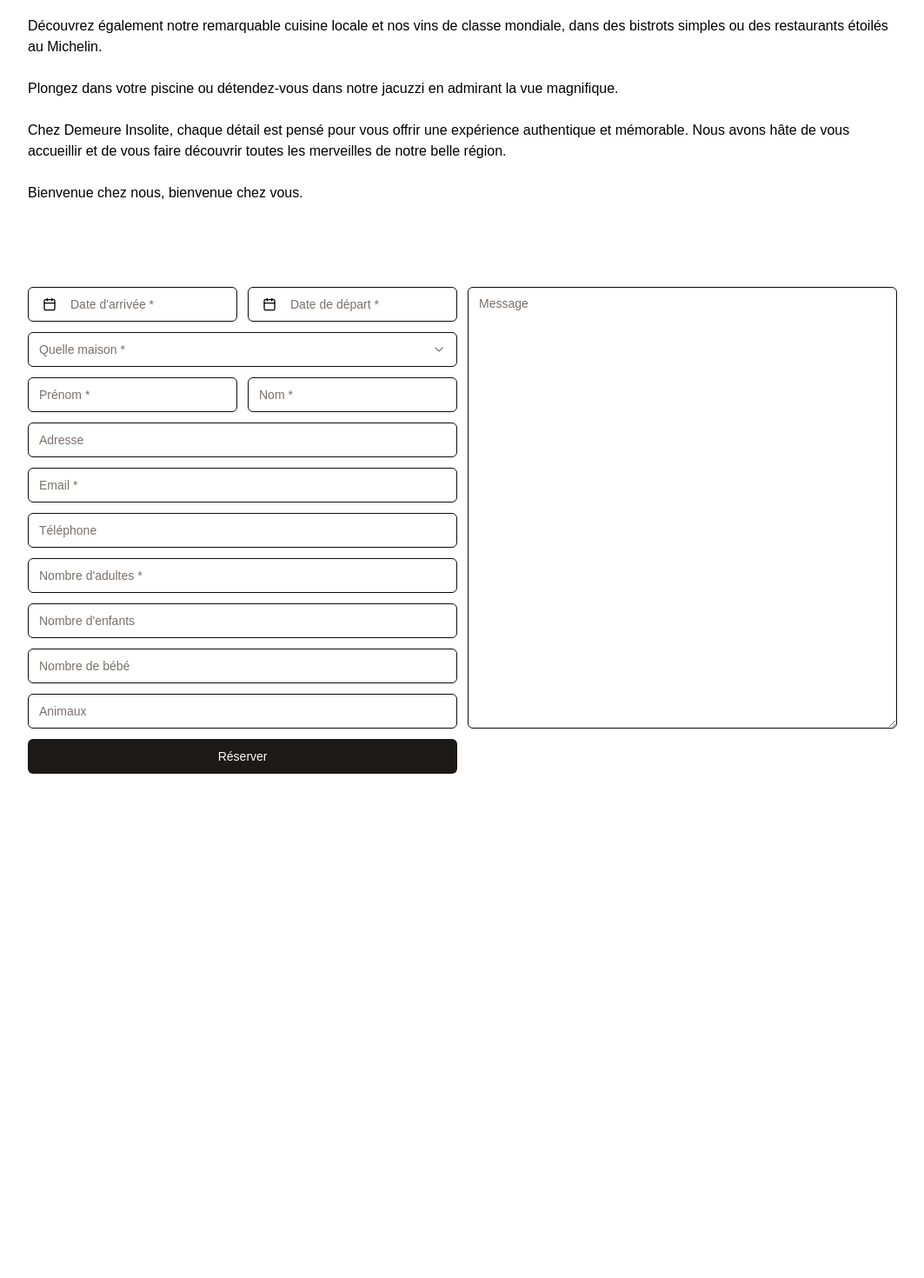
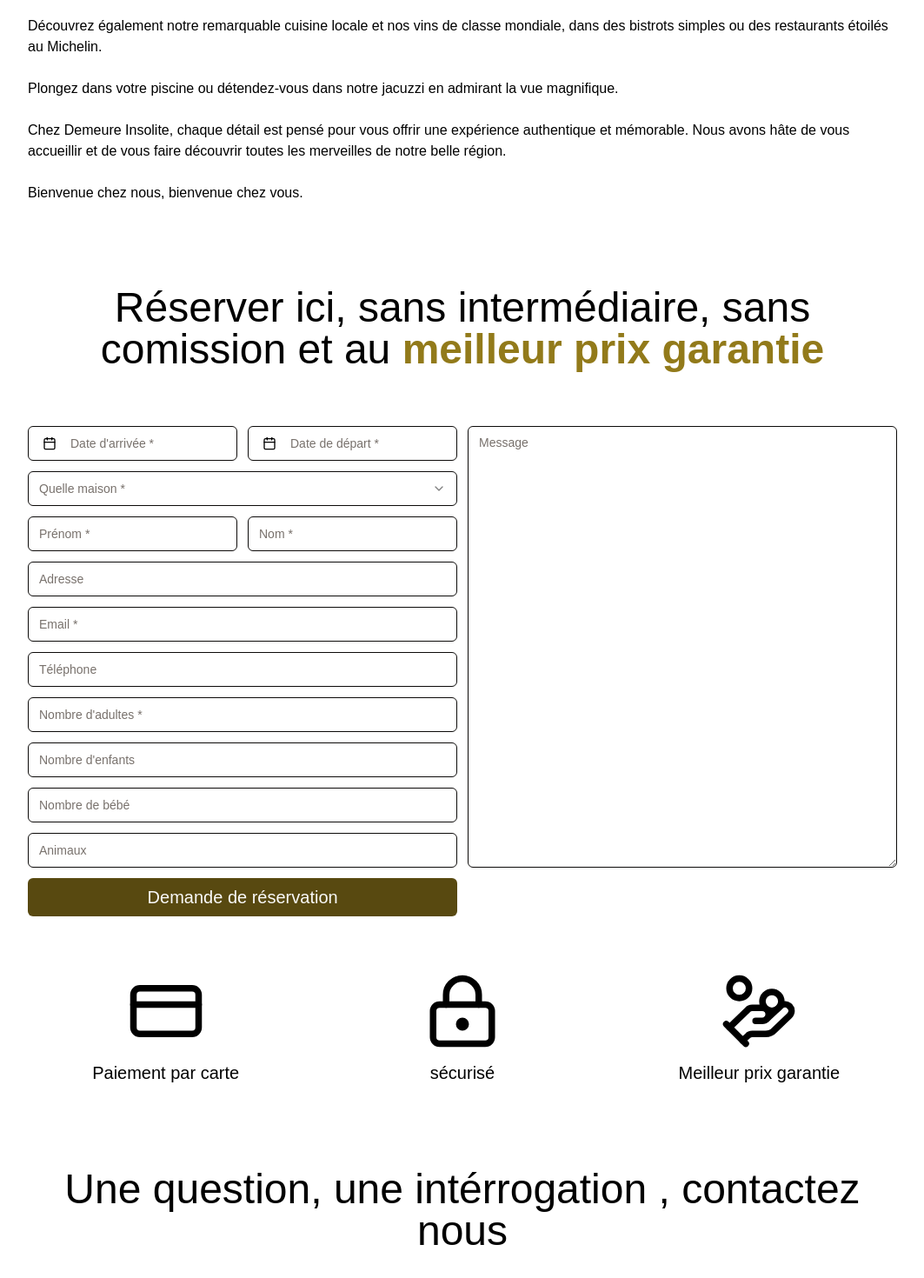
Before and after one commit to zics11/demeureinsolite_v2, a Next.js app: page / in a window 1280 px wide. Shown: the part 1988-3458 px from the top of the page at 87% size, without its empty margins (108-1171 px from the left). Before the commit the page ends 2878 px from the top, so only its background shows below. Built offline with nearby package versions, Linux system fonts and the light colour scheme.

Commit message:
formulaire ok

```diff
--- a/app/page.js
+++ b/app/page.js
@@ -14,6 +14,9 @@ import {
   HouseWifi,
   BedDouble,
   FlameKindling,
+  CreditCard,
+  LockKeyhole,
+  HandCoins,
 } from 'lucide-react';
 
 export default function Home() {
@@ -289,7 +292,35 @@ export default function Home() {
         </p>
       </section>
       <section className=" px-24">
+        <h2 className=" text-5xl font-medium text-center">
+          Réserver ici, sans intermédiaire, sans comission et au
+          <span className=" text-foreground font-bold">
+            {' '}
+            meilleur prix garantie
+          </span>
+        </h2>
         <Formulaire></Formulaire>
+        <div className=" flex gap-6 my-12">
+          <div className=" flex flex-col items-center w-1/3 gap-3">
+            <CreditCard size={90} strokeWidth={2} />
+            <p className=" text-xl"> Paiement par carte</p>
+          </div>
+          <div className=" flex flex-col items-center w-1/3 gap-3">
+            <LockKeyhole size={90} strokeWidth={2} />
+            <p className=" text-xl">sécurisé</p>
+          </div>
+          <div className=" flex flex-col items-center w-1/3 gap-3">
+            <HandCoins size={90} strokeWidth={2} />
+            <p className=" text-xl">Meilleur prix garantie</p>
+          </div>
+        </div>
+      </section>
+      <section className=" flex gap-6 px-24 my-24 flex-col">
+        <h2 className=" text-5xl font-medium text-center">
+          Une question, une intérrogation , contactez nous
+        </h2>
+
+        <div className=" w-1/2"></div>
       </section>
     </div>
   );
--- a/components/section/formulaire.jsx
+++ b/components/section/formulaire.jsx
@@ -121,7 +121,7 @@ const Formulaire = () => {
   };
 
   return (
-    <form onSubmit={handleSubmit} className=" flex flex-col gap-3">
+    <form onSubmit={handleSubmit} className=" flex flex-col gap-3 my-16">
       <div className=" flex flex-row gap-3">
         <div className=" flex flex-col gap-3 w-1/2">
           <div className="flex gap-3 ">
@@ -241,11 +241,11 @@ const Formulaire = () => {
         </div>
       </div>
       <div className=" flex flex-row gap-3 items-center">
-        <Button type="submit" className=" w-1/2">
-          Réserver
+        <Button type="submit" size="m" className=" w-1/2">
+          Demande de réservation
         </Button>
         <p
-          className={`text-sm font-semibold w-1/2
+          className={`text-base font-semibold w-1/2 text-center
   ${errorMessage ? 'text-red-500' : successMessage ? 'text-green-500' : 'text-gray-500'}`}
         >
           {errorMessage || successMessage || ''}
--- a/components/ui/button.jsx
+++ b/components/ui/button.jsx
@@ -10,7 +10,7 @@ const buttonVariants = cva(
     variants: {
       variant: {
         default:
-          'bg-stone-900 text-stone-50 hover:bg-stone-900/90 dark:bg-stone-50 dark:text-stone-900 dark:hover:bg-stone-50/90',
+          ' bg-background text-stone-50 hover:bg-foreground dark:bg-stone-50 dark:text-stone-900 dark:hover:bg-stone-50/90',
         destructive: 'bg-background text-stone-50 hover:bg-foreground ',
         outline:
           'border border-stone-950 bg-white hover:bg-stone-100 hover:text-stone-900 dark:border-stone-800 dark:bg-stone-950 dark:hover:bg-stone-800 dark:hover:text-stone-50',
@@ -23,6 +23,7 @@ const buttonVariants = cva(
       size: {
         default: 'h-10 px-4 py-2',
         sm: 'h-9 rounded-md px-3',
+        m: 'h-11 rounded-md px-5 text-xl font-medium',
         lg: 'h-12 rounded-md px-8 text-xl font-medium',
         icon: 'h-10 w-10',
       },
```
